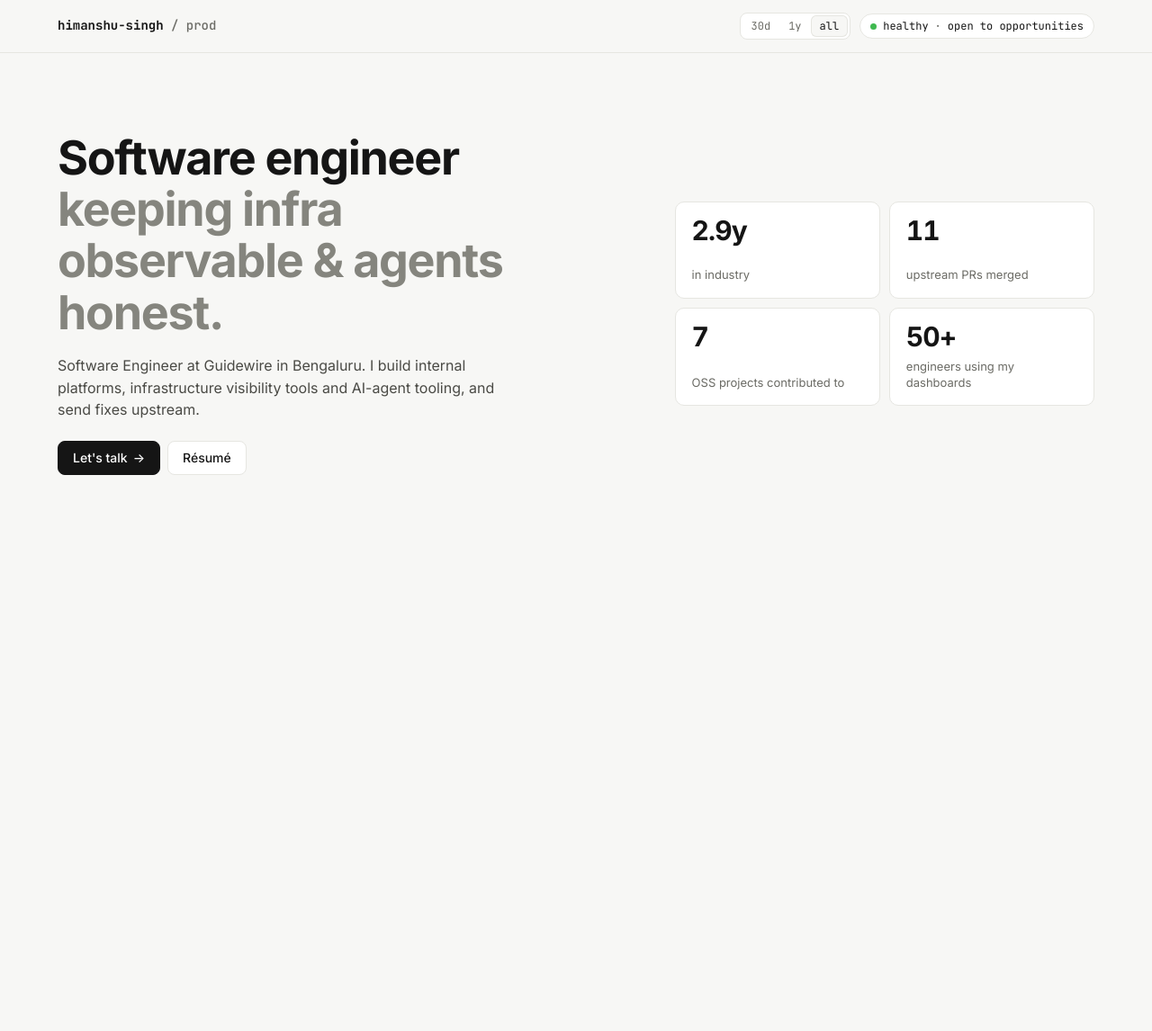
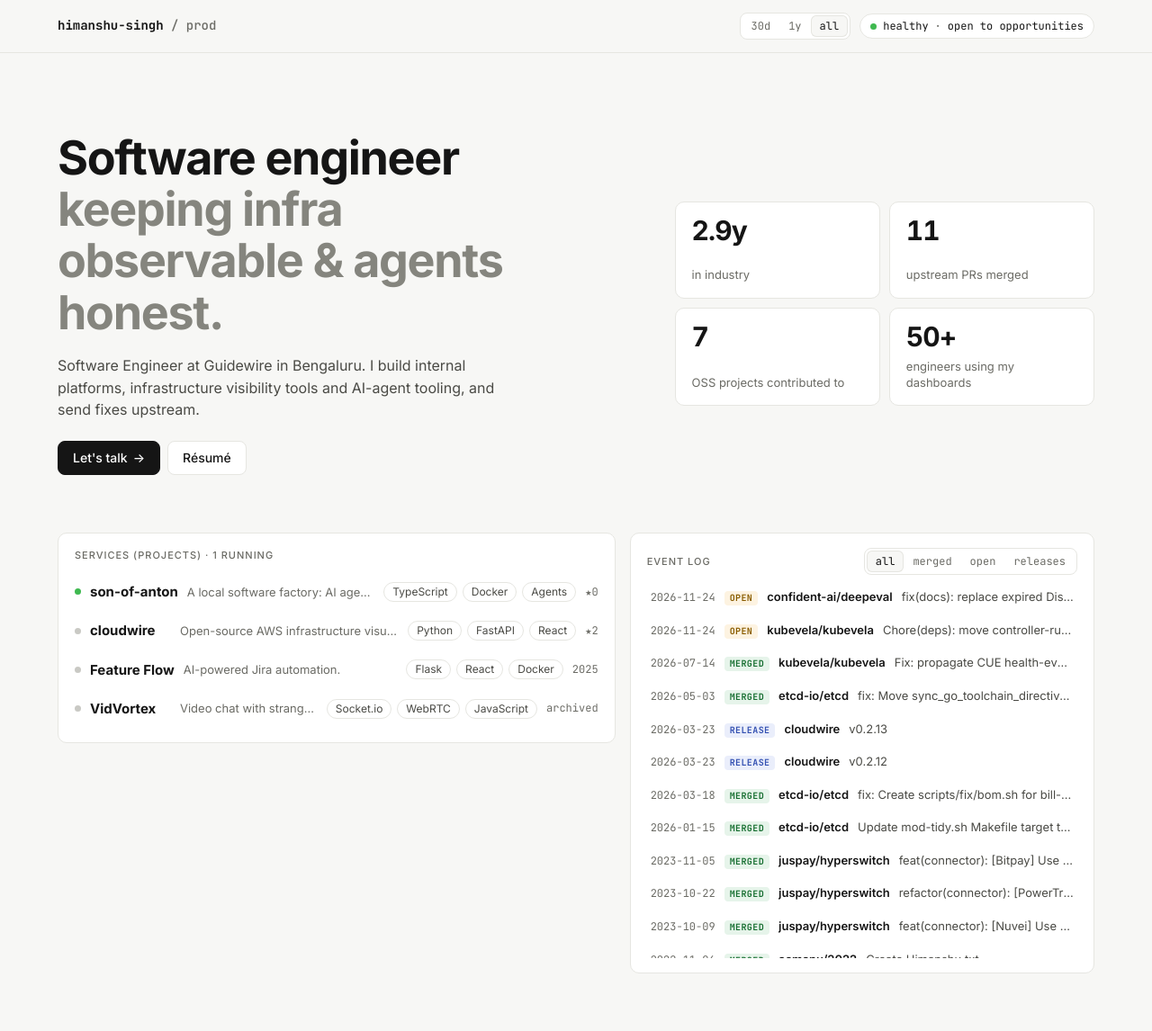
Before and after one commit to Himanshu-370/Portfolio, an Astro site: page / in a window 1280 px wide. Shown: the whole page at 90% size. Before the commit the page ends 800 px from the top, so only its background shows below. Built offline with nearby package versions, Linux system fonts and the light colour scheme; Astro itself is replaced by a stand-in of ours; no server answers.

Commit message:
feat: add services panel and filterable event log
Co-Authored-By: Claude Opus 5.5 <noreply@anthropic.com>

```diff
--- /dev/null
+++ b/src/components/EventLog.astro
@@ -0,0 +1,134 @@
+---
+import type { LogEvent } from "@/lib/events";
+
+interface Props {
+  events: LogEvent[];
+}
+
+const { events } = Astro.props;
+const chips = [
+  { id: "all", label: "all" },
+  { id: "MERGED", label: "merged" },
+  { id: "OPEN", label: "open" },
+  { id: "RELEASE", label: "releases" },
+] as const;
+const cls = { MERGED: "lv-merged", OPEN: "lv-open", RELEASE: "lv-release" } as const;
+---
+
+<section class="card events" aria-labelledby="events-title">
+  <div class="head">
+    <h2 class="label" id="events-title">Event log</h2>
+    <div class="seg" role="group" aria-label="Event kind" data-kinds>
+      {
+        chips.map((c) => (
+          <button type="button" data-kind={c.id} aria-pressed={c.id === "all" ? "true" : "false"}>
+            {c.label}
+          </button>
+        ))
+      }
+    </div>
+  </div>
+  <div class="scroller" tabindex="-1">
+    <ul class="list" data-events>
+      {
+        events.map((e, i) => (
+          <li data-index={i} data-date={e.date} data-level={e.level}>
+            <a class="row ev" href={e.url} target="_blank" rel="noopener">
+              <span class="date mono muted">{e.date.slice(0, 10)}</span>
+              <span class={`lv ${cls[e.level]}`}>{e.level}</span>
+              <span class="repo">{e.repo}</span>
+              <span class="title">{e.title}</span>
+            </a>
+          </li>
+        ))
+      }
+    </ul>
+    <p class="empty muted" data-empty hidden>No events in this range</p>
+  </div>
+  <script id="event-data" type="application/json" set:html={JSON.stringify(events).replace(/</g, "\\u003c")} />
+</section>
+
+<script>
+  import "@/scripts/event-log";
+</script>
+
+<style>
+  .events {
+    min-width: 0;
+  }
+  .head {
+    display: flex;
+    flex-wrap: wrap;
+    align-items: center;
+    justify-content: space-between;
+    gap: 8px 12px;
+    margin-bottom: 6px;
+  }
+  .head .label {
+    margin: 0;
+  }
+  .scroller {
+    max-height: 420px;
+    overflow-y: auto;
+  }
+  .list {
+    list-style: none;
+    margin: 0;
+    padding: 0;
+  }
+  li[hidden] {
+    display: none;
+  }
+  .ev {
+    flex-wrap: wrap;
+    align-items: baseline;
+    gap: 2px 10px;
+    padding: 8px 4px;
+    text-decoration: none;
+    border-radius: var(--radius-sm);
+  }
+  .ev:hover {
+    background: var(--bg);
+  }
+  .date {
+    font-size: 12px;
+    white-space: nowrap;
+  }
+  .repo {
+    font-weight: 600;
+    font-size: 13px;
+    overflow-wrap: anywhere;
+  }
+  .title {
+    flex-basis: 100%;
+    min-width: 0;
+    font-size: 13px;
+    color: var(--ink-soft);
+  }
+  .empty {
+    margin: 0;
+    padding: 16px 0;
+    font-size: 13px;
+  }
+  .empty[hidden] {
+    display: none;
+  }
+  @media (min-width: 600px) {
+    .ev {
+      flex-wrap: nowrap;
+    }
+    .repo {
+      flex: none;
+      max-width: 40%;
+      overflow: hidden;
+      text-overflow: ellipsis;
+      white-space: nowrap;
+    }
+    .title {
+      flex: 1 1 0;
+      overflow: hidden;
+      text-overflow: ellipsis;
+      white-space: nowrap;
+    }
+  }
+</style>
--- /dev/null
+++ b/src/components/Services.astro
@@ -0,0 +1,100 @@
+---
+import type { Project } from "@/lib/projects";
+
+interface Props {
+  projects: Project[];
+}
+
+const { projects } = Astro.props;
+const running = projects.filter((p) => p.status === "active").length;
+---
+
+<section class="card services" aria-labelledby="services-title">
+  <h2 class="label" id="services-title">Services (projects) · {running} running</h2>
+  <ul class="list">
+    {
+      projects.map((p) => (
+        <li>
+          <a class="row svc" href={`/projects/${p.slug}`}>
+            <span class={p.status === "active" ? "dot" : "dot dot-idle"} aria-hidden="true" />
+            <span class="name">{p.name}</span>
+            <span class="summary muted">{p.summary}</span>
+            <span class="stack">
+              {p.stack.slice(0, 3).map((s) => (
+                <span class="tag">{s}</span>
+              ))}
+            </span>
+            <span class="meta mono muted">{p.meta}</span>
+          </a>
+        </li>
+      ))
+    }
+  </ul>
+</section>
+
+<style>
+  .services {
+    min-width: 0;
+  }
+  .list {
+    list-style: none;
+    margin: 0;
+    padding: 0;
+  }
+  .svc {
+    display: grid;
+    grid-template-columns: auto minmax(0, 1fr) auto;
+    grid-template-areas:
+      "dot name meta"
+      ". summary summary"
+      ". stack stack";
+    column-gap: 10px;
+    row-gap: 4px;
+    align-items: center;
+    padding: 10px 6px;
+    margin-inline: -6px;
+    border-radius: var(--radius-sm);
+    text-decoration: none;
+    transition: background-color var(--ease);
+  }
+  .svc:hover {
+    background: var(--bg);
+  }
+  .svc > .dot {
+    grid-area: dot;
+  }
+  .name {
+    grid-area: name;
+    font-weight: 700;
+    min-width: 0;
+    overflow-wrap: anywhere;
+  }
+  .summary {
+    grid-area: summary;
+    font-size: 13px;
+    min-width: 0;
+  }
+  .stack {
+    grid-area: stack;
+    display: flex;
+    flex-wrap: wrap;
+    gap: 6px;
+  }
+  .meta {
+    grid-area: meta;
+    font-size: 12px;
+    white-space: nowrap;
+  }
+  @media (min-width: 600px) {
+    .svc {
+      grid-template-columns: auto minmax(90px, auto) minmax(0, 1fr) auto auto;
+      grid-template-areas: "dot name summary stack meta";
+      column-gap: 10px;
+    }
+    .summary {
+      overflow: hidden;
+      text-overflow: ellipsis;
+      white-space: nowrap;
+    }
+  }
+</style>
--- a/src/pages/index.astro
+++ b/src/pages/index.astro
@@ -3,9 +3,11 @@ import Base from "@/layouts/Base.astro";
 import TopBar from "@/components/TopBar.astro";
 import Hero from "@/components/Hero.astro";
 import StatTiles from "@/components/StatTiles.astro";
+import Services from "@/components/Services.astro";
+import EventLog from "@/components/EventLog.astro";
 import { getSiteData } from "@/lib/site";
 
-const { profile, stats } = await getSiteData();
+const { profile, stats, projects, events } = await getSiteData();
 ---
 
 <Base title="Himanshu Singh — Software Engineer" description={profile.intro} path="/">
@@ -14,9 +16,24 @@ const { profile, stats } = await getSiteData();
     <Hero headline={profile.headline} intro={profile.intro} resumeUrl={profile.resumeUrl} />
     <StatTiles stats={stats} />
   </section>
+  <section class="wrap panels" aria-label="Services and event log">
+    <Services projects={projects} />
+    <EventLog events={events} />
+  </section>
 </Base>
 
 <style>
+  .panels {
+    display: grid;
+    gap: 16px;
+    padding-bottom: 64px;
+    align-items: start;
+  }
+  @media (min-width: 900px) {
+    .panels {
+      grid-template-columns: minmax(0, 1.2fr) minmax(0, 1fr);
+    }
+  }
   .overview {
     display: grid;
     gap: 32px;
--- /dev/null
+++ b/src/scripts/event-log.ts
@@ -0,0 +1,41 @@
+import { filterEvents, type Level, type LogEvent, type Range } from "@/lib/events";
+
+type Kind = "all" | Level;
+
+const dataEl = document.getElementById("event-data");
+const list = document.querySelector<HTMLElement>("[data-events]");
+const empty = document.querySelector<HTMLElement>("[data-empty]");
+
+if (dataEl?.textContent && list && empty) {
+  const events: LogEvent[] = JSON.parse(dataEl.textContent);
+  const items = Array.from(list.querySelectorAll<HTMLElement>("li[data-index]"));
+  const rangeBtns = Array.from(document.querySelectorAll<HTMLButtonElement>("[data-range]"));
+  const kindBtns = Array.from(document.querySelectorAll<HTMLButtonElement>("[data-kind]"));
+
+  let range: Range = "all";
+  let kind: Kind = "all";
+
+  const render = () => {
+    const visible = new Set(filterEvents(events, range, kind, new Date()));
+    let count = 0;
+    for (const li of items) {
+      const show = visible.has(events[Number(li.dataset.index)]);
+      li.hidden = !show;
+      if (show) count++;
+    }
+    empty.hidden = count > 0;
+  };
+
+  const bind = (btns: HTMLButtonElement[], attr: "range" | "kind", set: (v: string) => void) => {
+    for (const b of btns) {
+      b.addEventListener("click", () => {
+        for (const o of btns) o.setAttribute("aria-pressed", String(o === b));
+        set(b.dataset[attr] as string);
+        render();
+      });
+    }
+  };
+  bind(rangeBtns, "range", (v) => (range = v as Range));
+  bind(kindBtns, "kind", (v) => (kind = v as Kind));
+  render();
+}
```
